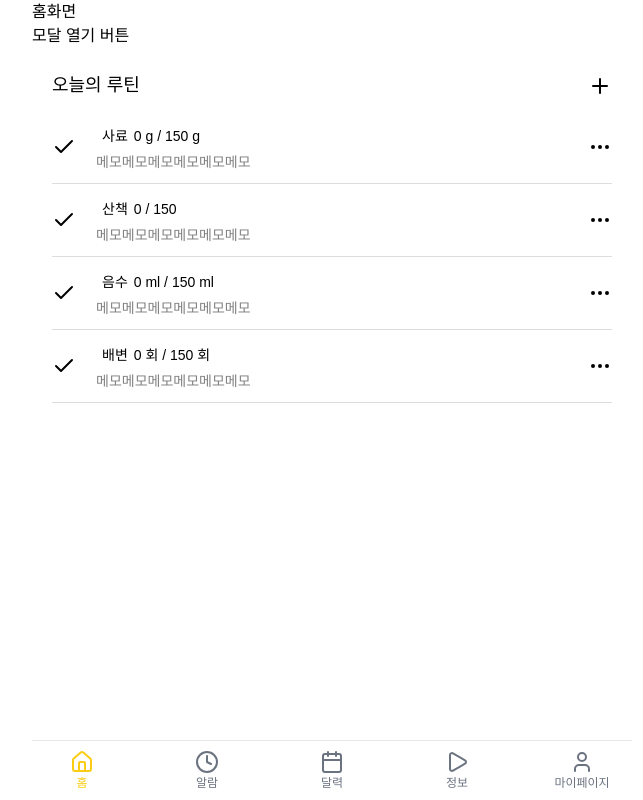
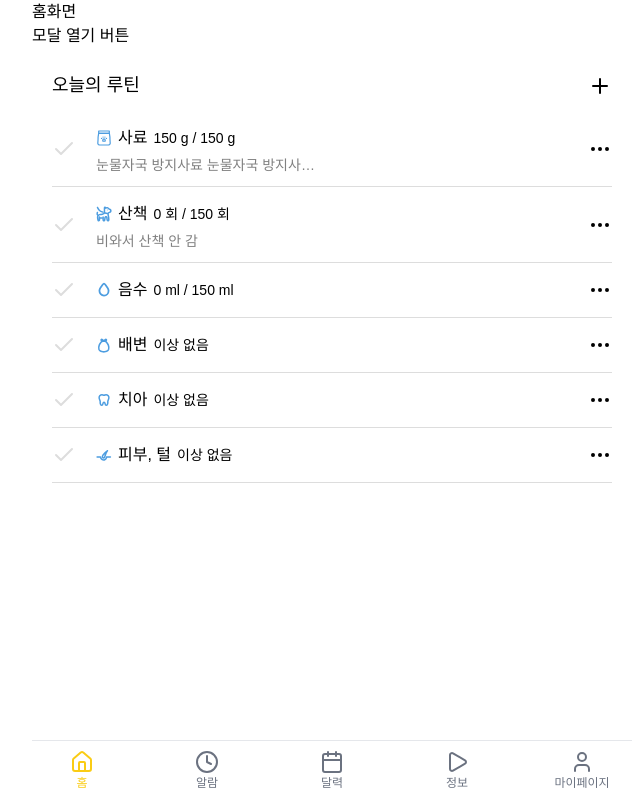
Before and after one commit to JECT-Study/PetFit-3rd-FE, a React (Vite) app: page / in a window 1280 px wide. Shown: the whole page, without its empty margins (308-951 px from the left). Built offline with nearby package versions, Linux system fonts and the light colour scheme.

Commit message:
fix: routine mock 데이터 수정 후 홈화면에 데이터 적용

```diff
--- a/src/constants/slot.ts
+++ b/src/constants/slot.ts
@@ -25,10 +25,10 @@ export const SLOT_ITEMS = [
     id: 'walk',
     label: '산책',
     Icon: Walk,
-    unit: null,
+    unit: '회',
     placeholder: '정해진 하루 산책시간을 입력해주세요.',
   },
-  { id: 'poop', label: '배변', Icon: Poop, unit: '회', placeholder: '이상 없음' },
+  { id: 'poop', label: '배변', Icon: Poop, unit: null, placeholder: '이상 없음' },
   { id: 'teeth', label: '치아', Icon: Teeth, unit: null, placeholder: '이상 없음' },
   { id: 'skin', label: '피부, 털', Icon: Skin, unit: null, placeholder: '이상 없음' },
 ] as const;
--- a/src/features/routine/RoutineItem.tsx
+++ b/src/features/routine/RoutineItem.tsx
@@ -7,28 +7,29 @@ import { routineData } from '@/mocks/routineData';
 export const RoutineItem = () => {
   return (
     <div>
-      {routineData.map(r => {
-        const slot = SLOT_ITEMS.find(s => s.id === r.id)!;
+      {routineData.map(rtn => {
+        const { id, Icon, label, unit } = SLOT_ITEMS.find(slot => slot.id === rtn.id)!;
         return (
-          <Container key={r.id}>
+          <Container key={id}>
             <ItemContainer>
-              <Check />
+              <Check width={24} color="#DDDDDD" />
 
               <MainInfoContainer>
                 <MainInfo>
-                  <img src={slot.icon} />
-                  <TitleText>{slot.label}</TitleText>
+                  <Icon width={16} color="#4D9DE0" />
+                  <TitleText>{label}</TitleText>
                   <AmountText>
-                    0 {slot.unit} / 150 {slot.unit}
+                    {rtn.current !== undefined ? `${rtn.current} ${unit} / ` : null} {rtn.default}{' '}
+                    {unit}
                   </AmountText>
                 </MainInfo>
 
-                <MemoInfo>메모메모메모메모메모메모</MemoInfo>
+                <MemoInfo>{rtn.memo}</MemoInfo>
               </MainInfoContainer>
             </ItemContainer>
 
             <NoteButton>
-              <Ellipsis />
+              <Ellipsis width={24} />
             </NoteButton>
           </Container>
         );
@@ -50,16 +51,21 @@ const ItemContainer = styled.div`
   gap: 20px;
   margin: 10px 0;
 `;
-const MainInfoContainer = styled.div`
-  gap: 5px;
-`;
+
+const MainInfoContainer = styled.div``;
 
 const TitleText = styled.div`
   font-weight: 500;
+  font-size: 16px;
 `;
-const AmountText = styled.div``;
+
+const AmountText = styled.div`
+  font-size: 14px;
+`;
+
 const MainInfo = styled.div`
   display: flex;
+  align-items: center;
   margin: 5px 0;
   gap: 6px;
   font-size: 14px;
@@ -68,5 +74,10 @@ const MainInfo = styled.div`
 const MemoInfo = styled.div`
   font-size: 14px;
   color: gray;
+  white-space: nowrap;
+  overflow: hidden;
+  text-overflow: ellipsis;
+  max-width: 220px;
 `;
+
 const NoteButton = styled.div``;
--- a/src/mocks/routineData.ts
+++ b/src/mocks/routineData.ts
@@ -4,29 +4,25 @@ export const routineData: Routine[] = [
   {
     id: 'meal',
     current: 150,
-    goal: 150,
-    memo: '눈물자국 방지사료…',
+    default: 150,
+    memo: '눈물자국 방지사료 눈물자국 방지사료 눈물자국 방지사료 눈물자국 방지사료 눈물자국 방지사료',
     status: 'done',
   },
   {
     id: 'walk',
     current: 0,
-    goal: 150,
+    default: 150,
     memo: '비와서 산책 안 감',
     status: 'note',
   },
   {
     id: 'water',
     current: 0,
-    goal: 150,
-    memo: '',
+    default: 150,
+    memo: null,
     status: 'todo',
   },
-  {
-    id: 'poop',
-    current: null,
-    goal: null,
-    memo: '이상 없음',
-    status: 'todo',
-  },
+  { id: 'poop', default: '이상 없음', memo: null, status: 'todo' },
+  { id: 'teeth', default: '이상 없음', memo: null, status: 'todo' },
+  { id: 'skin', default: '이상 없음', memo: null, status: 'todo' },
 ];
--- a/src/types/routine.ts
+++ b/src/types/routine.ts
@@ -5,8 +5,8 @@ export type RoutineStatus = 'done' | 'note' | 'todo';
 
 export interface Routine {
   id: SlotId;
-  current: number | null;
-  goal: number | null;
-  memo: string;
+  current?: number | null;
+  default: number | string;
+  memo: string | null;
   status: RoutineStatus;
 }
```
